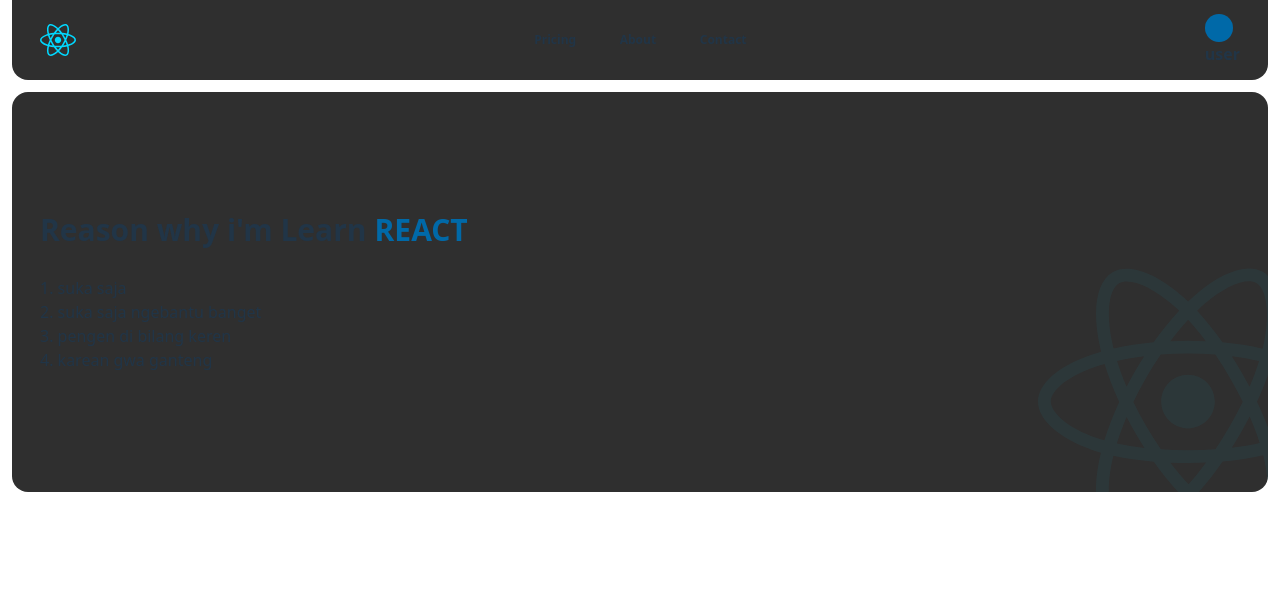
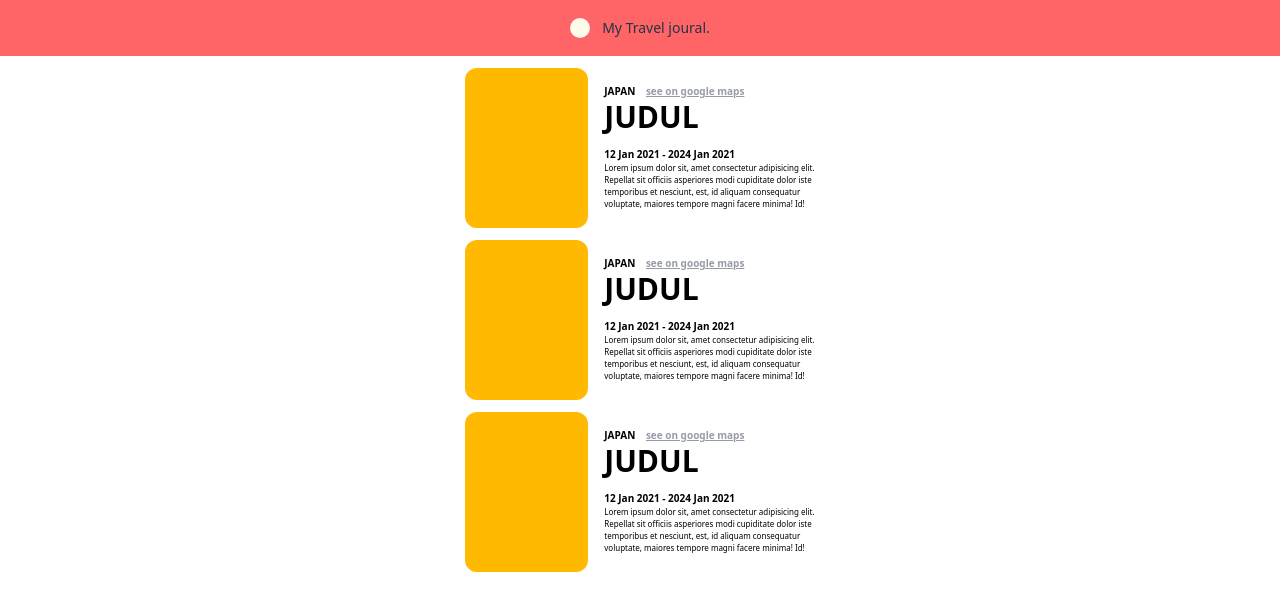
Before and after one commit to rakaMain/learn_react, a React (Vite) app in the folder first-react/: page / in a window 1280 px wide. Shown: the top 610 px of the page. Built offline with nearby package versions, Linux system fonts and the light colour scheme.

Commit message:
day 4 liteasi props

```diff
--- a/first-react/src/div.jsx
+++ b/first-react/src/div.jsx
@@ -1,19 +1,16 @@
 
-export default function MyBody(){
+export default function MyCardy(props){
   return(
     <>
-    <main className=' overflow-hidden mt-[12px] mx-auto rounded-2xl relative container px-7 items-start flex justify-center w-full bg-[#2f2f2f] h-[400px] flex-col'>
-       <h2 className=' text-3xl font-extrabold flex '> Reason why i'm Learn <p className='text-sky-700 ms-2'> REACT</p></h2>
-       <div className='mt-7'>
-         <ol className=' '>
-           <li> 1. suka saja </li>
-           <li> 2. suka saja ngebantu banget </li>
-           <li> 3. pengen di bilang keren </li>
-           <li> 4. karean gwa ganteng </li>
-         </ol>
-       </div>
-       <img src="src\assets\react.svg" className="absolute size-[300px]   opacity-5 end-[-70px] bottom-[-60px] " alt="" srcset="" />
-    </main>
+      <div className="relative w-[350px] mx-auto mt-3  h-40 flex gap-x-2" id="card">
+        <div className=" flex-1/4 me-2 bg-amber-400 rounded-xl"></div>
+        <div className="relative flex-1/2  flex flex-col h-full  py-4 text-black">
+            <p className=" font-semibold text-[10px]">JAPAN <span className=" text-gray-500  opacity-70 underline ms-2">see on google maps</span> </p>
+            <p className=" font-extrabold text-3xl mb-3">JUDUL</p>
+            <p className=" font-bold text-[10px]">12 Jan 2021 - 2024 Jan 2021</p>
+            <p className="text-[8px]">Lorem ipsum dolor sit, amet consectetur adipisicing elit. Repellat sit officiis asperiores modi cupiditate dolor iste temporibus et nesciunt, est, id aliquam consequatur voluptate, maiores tempore magni facere minima! Id!</p>
+        </div>
+      </div>
     </>
   )
 }
--- a/first-react/src/header.jsx
+++ b/first-react/src/header.jsx
@@ -1,16 +1,8 @@
 export default function MyHead(){
   return(
-    <header className='rounded-b-2xl mx-auto relative container px-7 items-center-safe  flex justify-between w-full bg-[#2f2f2f] h-20'>
-        <img src="src\assets\react.svg" className='size-[35x] ' alt="" />
-        <ul className='font font-semibold text-[12px] flex justify-around  w-64'>
-        <li>Pricing</li>
-        <li>About</li>
-        <li>Contact</li>
-        </ul>
-        <div className='flex flex-col justify-center'>
-        <div className='bg-sky-700 h-7 w-7 rounded-full'></div>
-        <p className='font-bold '>user</p>
-        </div>
+    <header className='relative w-full h-14 bg-red-400 flex items-center justify-center gap-3 '>
+      <div className="w-5 h-5 relative rounded-full bg-amber-50 "></div>
+      <p className="relative text-sm">My Travel joural.</p>
     </header>
     )
 }
--- a/first-react/src/index.css
+++ b/first-react/src/index.css
@@ -5,11 +5,10 @@
   line-height: 1.5;
   font-weight: 400;
 
-  padding-inline: 12px;
 
   color-scheme: light dark;
   color: rgba(255, 255, 255, 0.87);
-  background-color: #2d2d2d;
+  background-color: #f1f1f1;
 
   font-synthesis: none;
   text-rendering: optimizeLegibility;
--- a/first-react/src/main.jsx
+++ b/first-react/src/main.jsx
@@ -1,270 +1,20 @@
-// import { StrictMode } from 'react'
-// import { createRoot } from 'react-dom/client'
-
-// import App from './App.jsx'
-import './index.css'
-// createRoot(document.getElementById('root')).render(
-//   <StrictMode>
-//     <App />
-//   </StrictMode>,
-// )
-
-
-
-
-
-
-// ------------- nav and main ---------------------
-// function MyNavbar(){
-//   return (
-//     <nav className="navigation">
-//       <div className="n1">icon</div>
-//       <div className="n2">
-//         <h4>react is great</h4>
-//       </div>
-//       <div className="n3">user</div>
-//   </nav>
-//   )
-// }
-// function MainContent() {
-//   return <h1>react is great</h1>
-// }
-
-
-// import { createElement } from "react";
-// import { createRoot } from "react-dom/client"
-
-// const root = createRoot(document.getElementById("root"))
-// const reactElement = createElement("h1", null, createElement("span", null, " iam in span"))
-
-// root.render(
-//   <div>
-//     <MyNavbar />
-//     <MainContent />
-//   </div>
-// )
-
-
-
-
-
- // -----------h1 appendchild ----------
-
-// import { createElement } from "react";
-
-// ---------- imperative
-// const one = document.createElement("h1")
-// one.textContent = "hai"
-// one.className = "header"
-
-
-// document.getElementById("root").appendChild(one)
-
-// ---------- narative
-
-// import { createElement } from "react";
-// import { createRoot } from "react-dom/client"
-
-// function one () {
-//   return <h1 className='header'> hai </h1>
-// }
-
-// const root = createRoot(document.getElementById("root"))
-
-// root.render(
-//   one()
-// )
-
-// ---------------image
-// function OneMyline() {
-//   return <h1>react is great</h1>
-// }
-// import { createRoot } from "react-dom/client"
-
-
-// const root = createRoot(document.getElementById("root"))
-// root.render(
-//   <div>
-//     <img src="src\assets\react.svg" alt="" srcset="" />
-//     <OneMyline />
-//   </div>
-
-// )
-
-//-------------------project simple-------------------
-
-//  import './index.css'
-
-// import { createElement } from "react";
-// import { createRoot } from "react-dom/client"
-
-// function MyheadLine() {
-//   return <h3 className='text-red-100'>Fun fuct about react </h3>
-// }
-
-// function MylistLine() {
-//   return (
-//     <ul>
-//       <li> lorem ipsum dolor amet</li>
-//       <li> lorem ipsum dolor amet</li>
-//       <li> lorem ipsum dolor amet</li>
-//       <li> lorem ipsum dolor amet</li>
-//     </ul>
-//   )
-// }
-
-// const root = createRoot(document.getElementById("root"))
-// root.render(
-//   <div>
-//     <img src="src\assets\react.svg" className=''  alt="" srcset="" />
-//     <MyheadLine />
-//     <MylistLine />
-//   </div>
-// )
-
-//
-
-
-//--------------------------- costum component chalange1
-
-// import { createElement } from "react";
-// import { createRoot } from "react-dom/client"
-
-// function MyheadLine() {
-//   return <h3 className='font-bold'>Fun fuct about react </h3>
-// }
-
-// function MylistLine() {
-//   return (
-//     <ol className='mt-2 font-semibold '>
-//       <li>1. lorem ipsum dolor amet</li>
-//       <li>2. lorem ipsum dolor amet</li>
-//       <li>3. lorem ipsum dolor amet</li>
-//       <li>4. lorem ipsum dolor amet</li>
-//     </ol>
-//   )
-// }
-
-// function MainBodyList() {
-//   return (
-//   <div className='p-4'>
-//     <img src="src\assets\react.svg" className='mb-2'  alt="" srcset="" />
-//     <MyheadLine />
-//     <MylistLine />
-//   </div>
-//   )
-// }
-
-
-// const root = createRoot(document.getElementById("root"))
-// root.render(
-//   <MainBodyList />
-// )
-
-
-
-
-//--------------------------- costum component chalange2
-
-// import { createElement } from "react";
-// import { createRoot } from "react-dom/client"
-
-
-// function MyHeaderLine() {
-//   return (
-//     <header className='countainer flex justify-between h-20 w-full bg-[#213547] font-semibold items-center-safe px-7'>
-//       <div>
-//          <img src="src\assets\react.svg" alt="" srcset="" />
-//          <p>react</p>
-//       </div>
-//       <div>nav</div>
-//       <div>user</div>
-//     </header>
-//   )
-// }
-
-// function MyBodyLine() {
-//   return (
-//     <div className='container  p-2.5 h-[400px] w-full flex flex-col'>
-//       <h2 className='font-semibold text-2xl '> i like  reacet</h2>
-//       <div className='mt-7'>
-//         <ol className=''>
-//           <li> 1. suka saja </li>
-//           <li> 2. suka saja </li>
-//           <li> 3. suka saja </li>
-//           <li> 4. suka aaja </li>
-//         </ol>
-//       </div>
-//     </div>
-//   )
-// }
-
-// function MyFooterLine() {
-//   return (
-//     <footer className=' container w-full flex justify-center pt-[60px]'>
-//       <p> @ 2025 codingan by raka</p>
-//     </footer>
-//   )
-// }
-// function MyCodeLine(){
-//   return (
-//     <div>
-//          <MyHeaderLine />
-//          <MyBodyLine />
-//          <MyFooterLine />
-//     </div>
-//   )
-// }
-
-
-
-// const root = createRoot(document.getElementById("root"))
-// root.render(
-//   MyCodeLine()
-// )
-
-
-// ----------------fragment utntuk merapihkan div yyanng membungkus
-
-// import { createElement } from "react";
-// import { createRoot } from "react-dom/client"
-// import { Fragment  } from 'react';
-
-// function HeadMiLine(){
-//   return (
-//     <>
-//         <header><p>thi header</p></header>
-//         <main><h1>Halo</h1><p>Lorem, ipsum dolor sit amet co</p></main>
-//         <footer><p>@ 2035 copyright </p></footer>
-//     </>
-//   )
-// }
-
-// const root = createRoot(document.getElementById("root"))
-
-// root.render(
-//   HeadMiLine()
-// )
-//---------------------------day3
-
-
-import { createElement } from "react";
 import { createRoot } from "react-dom/client"
 import MyHead from './header';
 import MyBody from './div';
+import './index.css'
 
 
-
-function MyCodeLine(){
-  return (
+function Mycode(){
+  return(
     <>
       <MyHead />
+      <MyBody />
+      <MyBody />
       <MyBody />
     </>
   )
 }
-
 const root = createRoot(document.getElementById("root"))
 root.render(
-  MyCodeLine()
+  Mycode()
 )
```
Also changed, not shown: first-react/catatan.txt.
